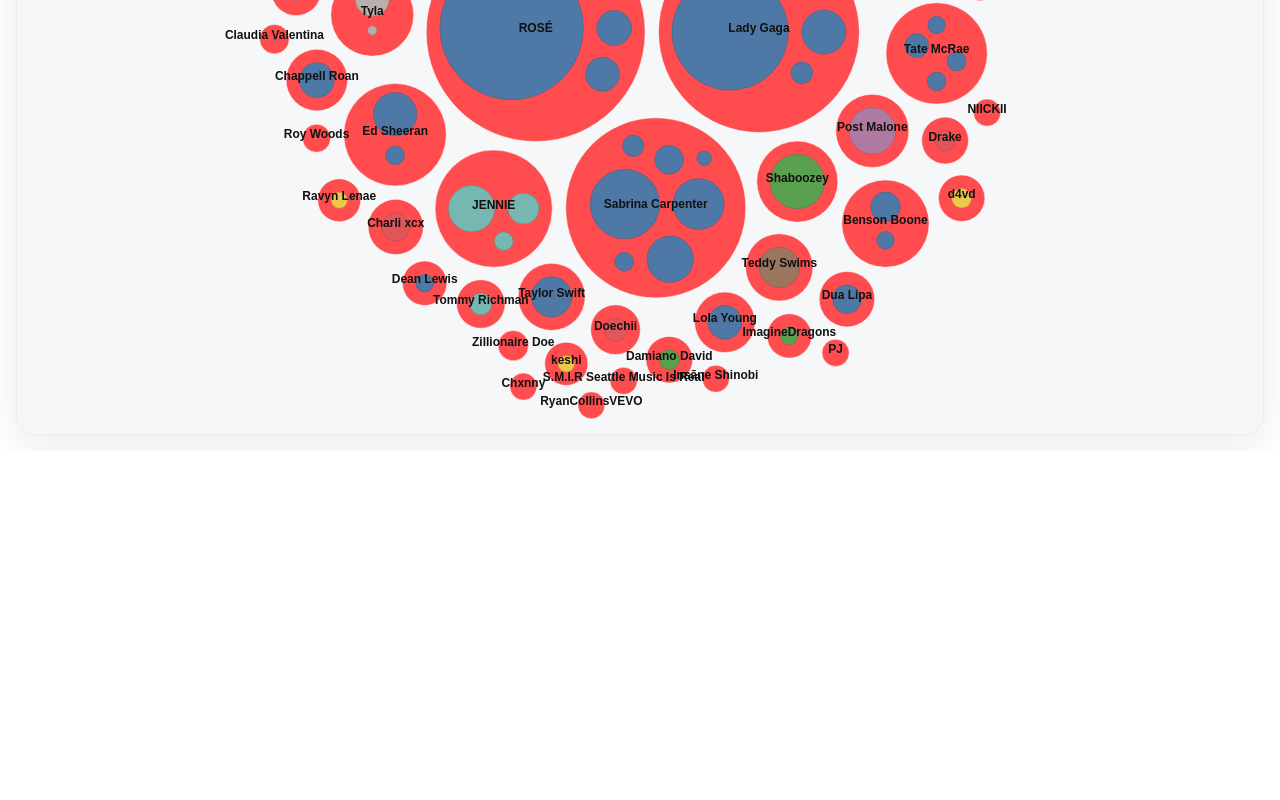
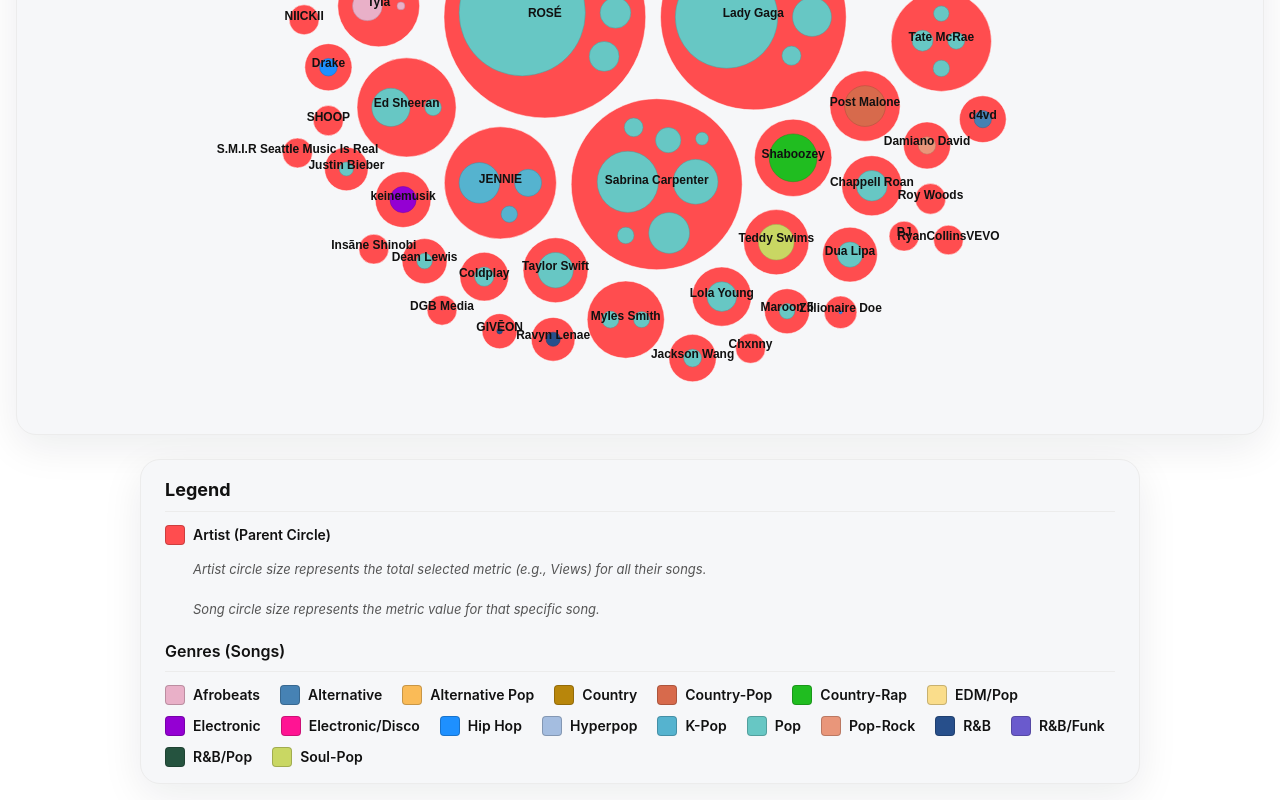
Before and after one commit to Ayushivvv/A4-CSC316, a plain HTML site: page index.html in a window 1280 px wide. Shown: the part 624-1424 px from the top of the page. Before the commit the page ends 1075 px from the top, so only its background shows below. Drawn offline with nearby package versions, Linux system fonts and the light colour scheme; a web font is replaced by a local one.

Commit message:
updated genre colors added a legend

```diff
--- a/css/style.css
+++ b/css/style.css
@@ -132,3 +132,71 @@
 .tooltip-unmute-button:hover {
     background-color: #e0e0e0;
 }
+
+/* --- Legend Styles --- */
+#legend-container {
+    width: 100%;
+    max-width: 1000px; /* Aligns with the visualization's effective width */
+    margin: 24px auto 0;
+    padding: 16px 24px;
+    background: var(--muted);
+    border: 1px solid var(--border);
+    border-radius: var(--radius);
+    box-shadow: var(--shadow);
+    font-family: var(--font);
+    box-sizing: border-box;
+}
+
+#legend-container h3, #legend-container h4 {
+    width: 100%;
+    margin: 0 0 12px 0;
+    border-bottom: 1px solid var(--border);
+    padding-bottom: 8px;
+    color: var(--text);
+}
+
+#legend-container h3 {
+    font-size: 18px;
+    font-weight: 700;
+}
+
+#legend-container h4 {
+    font-size: 16px;
+    font-weight: 600;
+    margin-top: 15px;
+}
+
+#legend-static-key,
+#legend-dynamic-genres {
+    display: flex;
+    flex-wrap: wrap;
+    gap: 10px 20px; /* Vertical and horizontal gap */
+}
+
+.legend-item {
+    display: flex;
+    align-items: center;
+    gap: 8px;
+    font-size: 14px;
+    font-weight: 600;
+    color: var(--text);
+}
+
+.legend-color-box {
+    width: 20px;
+    height: 20px;
+    border: 1px solid rgba(0,0,0,0.2);
+    border-radius: 4px;
+    display: inline-block;
+    flex-shrink: 0; /* Prevents shrinking in flex layout */
+}
+
+.legend-description {
+    width: 100%;
+    font-size: 13px;
+    font-style: italic;
+    color: #555;
+    margin: 5px 0 5px 0;
+    padding-left: 28px; /* Aligns with text of legend-item */
+    box-sizing: border-box;
+}
--- a/index.html
+++ b/index.html
@@ -46,6 +46,15 @@
 
 <main class="site-main">
     <section id="viz" aria-label="Zoomable circle packing visualization"></section>
+
+    <section id="legend-container">
+        <h3>Legend</h3>
+        <div id="legend-static-key">
+        </div>
+        <h4>Genres (Songs)</h4>
+        <div id="legend-dynamic-genres">
+        </div>
+    </section>
 </main>
 
 <div style="position: fixed; top: -9999px; left: -9999px;">
--- a/js/main.js
+++ b/js/main.js
@@ -2,6 +2,47 @@
 let chartData = null;
 // A global variable to hold the original flat CSV data
 let originalFlatData = null;
+
+// --- START OF MODIFICATION (Hard-coded Global Color Scale) ---
+// Define the domain (all 18 unique genres from the CSV)
+const genreDomain = [
+    'Afrobeats', 'Alternative', 'Alternative Pop', 'Country', 'Country-Pop',
+    'Country-Rap', 'EDM/Pop', 'Electronic', 'Electronic/Disco', 'Hip Hop',
+    'Hyperpop', 'K-Pop', 'Pop', 'Pop-Rock', 'R&B', 'R&B/Funk',
+    'R&B/Pop', 'Soul-Pop'
+];
+
+// Define the hard-coded range of 18 colors
+const genreRange = [
+
+    '#E9B0C8', // Afrobeats ()
+    '#4682B4', // Alternative ()
+    '#FABB57', // Alternative Pop ()
+    '#B8860B', // Country ()
+    '#D76A4C', // Country-Pop ()
+    '#20BD20', // Country-Rap ()
+    '#FADD8B', // EDM/Pop ()
+    '#9400D3', // Electronic ()
+    '#FF1493', // Electronic/Disco ()
+    '#1E90FF', // Hip Hop ()
+    '#A4BDE0', // Hyperpop ()
+    '#55B3CF', // K-Pop ()
+    '#67C7C4', // Pop ()
+    '#E9967A', // Pop-Rock ()
+    '#274F8B', // R&B
+    '#6A5ACD', // R&B/Funk
+    '#25533F', // R&B/Pop
+    '#C9D763' // Soul-Pop
+];
+
+// Create the single global color scale
+// Both renderChart and updateLegend will use this.
+const globalGenreColorScale = d3.scaleOrdinal()
+    .domain(genreDomain)
+    .range(genreRange)
+    .unknown("#808080"); // Fallback for any unknown genres
+// --- END OF MODIFICATION ---
+
 
 // rendering function (remains the same as before)
 function renderChart(d3, data) {
@@ -42,15 +83,14 @@
         const RED = "#ff4d4f";
         const WHITE = "#ffffff";
 
-        // --- MODIFICATION 1: Create a color scale for genres ---
-        // This scale will automatically assign a color to each unique genre string.
-        // We're using d3.schemeTableau10, a popular and clear color palette.
-        const color = d3.scaleOrdinal(d3.schemeTableau10);
+        // --- MODIFICATION: Use the new global, hard-coded color scale ---
+        const color = globalGenreColorScale;
+        // --- END OF MODIFICATION ---
 
         // Compute the layout. ( relies on new width/height)
         const pack = data => d3.pack()
             .size([width, height])
-            .padding(24)
+            .padding(30)
             (d3.hierarchy(data)
                 .sum(d => d.value)
                 .sort((a, b) => b.value - a.value));
@@ -68,26 +108,6 @@
                   margin: auto;
                   background: transparent;
                   cursor: pointer;`);
-
-        // Reposition some child nodes (Original logic)
-        root.each(d => {
-            if (d.children && d.children.length === 2) {
-                const [a, b] = d.children;
-                const offset = a.r + b.r + 10;
-                a.x = d.x;
-                b.x = d.x;
-                a.y = d.y - offset / 2;
-                b.y = d.y + offset / 2;
-            }
-            if (d.children && d.children.length === 4) {
-                const [a, b] = d.children;
-                const offset = a.r + b.r + 10;
-                a.x = d.x - 20;
-                b.x = d.x + 20;
-                a.y = d.y - offset / 4;
-                b.y = d.y + offset / 4;
-            }
-        });
 
         // Add a circle for each node.
         const node = svg.append("g")
@@ -131,18 +151,21 @@
                         tagsDisplay = tags.substring(0, 150) + '...';
                     }
 
+                    // --- START OF MODIFICATION (Genre in Tooltip) ---
                     // Create HTML string for the tooltip
                     const html = `
                         <img src="${d.data.thumbnail}" alt="${d.data.name}" style="width: 100%; max-width: 220px; display: block; margin-bottom: 8px; border-radius: 4px;">
                         <strong style="font-size: 14px; display: block; margin-bottom: 4px;">${d.data.name}</strong>
                         <div style="font-size: 12px; opacity: 0.9;">
                             <strong>Views:</strong> ${views}<br>
-                            <strong>Duration:</strong> ${d.data.duration || 'N/A'}
+                            <strong>Duration:</strong> ${d.data.duration || 'N/A'}<br>
+                            <strong>Genre:</strong> ${d.data.genre || 'N/A'}
                         </div>
                         <div style="font-size: 10px; opacity: 0.7; margin-top: 6px; max-height: 60px; overflow-y: auto; border-top: 1px solid #444; padding-top: 4px;">
                             <strong>Tags:</strong> ${tagsDisplay}
                         </div>
                     `;
+                    // --- END OF MODIFICATION (Genre in Tooltip) ---
 
                     showTip(html, event.clientX, event.clientY);
                 }
@@ -154,19 +177,40 @@
                 // Hide tooltip logic
                 hideTip();
             })
+
+            // --- START OF MODIFICATION (URL Click) ---
             .on("click", (event, d) => {
                 // Hide tooltip on click
                 hideTip();
-                // --- FIX for click ---
-                // Only allow zooming on parent nodes (artists) or zooming out
+
                 if (d.children) {
-                    if (focus !== d) (zoom(event, d), event.stopPropagation());
+                    // It's an artist (parent) circle
+                    if (focus !== d) { // Not already focused
+                        zoom(event, d); // Zoom in
+                        event.stopPropagation(); // Stop the click from bubbling to the SVG
+                    }
                 } else {
-                    // If it's a song, zoom out to the parent artist
-                    if (focus !== d.parent) (zoom(event, d.parent), event.stopPropagation());
+                    // It's a song (leaf) circle
+
+                    // Check if we are zoomed in to the parent artist
+                    if (focus === d.parent) {
+                        // User's new request: Open URL in new tab
+                        if (d.data.url) {
+                            window.open(d.data.url, '_blank');
+                        }
+                        // We must stop propagation, otherwise the click on the SVG
+                        // will fire and zoom us out to the root.
+                        event.stopPropagation();
+                    } else {
+                        // This is the old "fix" logic
+                        // If we're not zoomed in on the parent (e.g., we are at the root)
+                        // just zoom to the parent artist.
+                        zoom(event, d.parent);
+                        event.stopPropagation();
+                    }
                 }
-                // --- END OF FIX ---
             });
+        // --- END OF MODIFICATION (URL Click) ---
 
         // Add a label for each node.
         const label = svg.append("g")
@@ -286,7 +330,11 @@
                 thumbnail: d.thumbnail,
                 views: d.view_count, // Use the original view_count for display
                 duration: d.duration_string,
-                tags: d.tags
+                tags: d.tags,
+
+                // --- START OF MODIFICATION (Pass URL to hierarchy) ---
+                url: d.url // Pass the url for the click event
+                // --- END OF MODIFICATION (Pass URL to hierarchy) ---
             }))
             // --- END OF MODIFICATION 1 ---
         }))
@@ -326,9 +374,68 @@
         return true;
     });
 
+    // --- ADD THIS LINE ---
+    // Update the legend based on the newly filtered data
+    updateLegend(d3, filteredData);
+    // --- END OF ADDED LINE ---
+
     // 3. Process and Render - PASS THE METRIC
     processAndRender(d3, filteredData, filterMetric);
 }
+
+// --- NEW FUNCTION TO ADD ---
+// This function builds and updates the legend
+function updateLegend(d3, filteredData) {
+    const staticKeyMount = d3.select("#legend-static-key");
+    const dynamicGenreMount = d3.select("#legend-dynamic-genres");
+
+    // Clear previous legend items
+    staticKeyMount.html("");
+    dynamicGenreMount.html("");
+
+    // --- 1. Add Static Key (Artist Color & Size) ---
+
+    // Artist Color
+    const artistItem = staticKeyMount.append("div").attr("class", "legend-item");
+    artistItem.append("span")
+        .attr("class", "legend-color-box")
+        .style("background-color", "#ff4d4f"); // The RED from createChart
+    artistItem.append("span")
+        .text("Artist (Parent Circle)");
+
+    // Size Explanations
+    staticKeyMount.append("p")
+        .attr("class", "legend-description")
+        .text("Artist circle size represents the total selected metric (e.g., Views) for all their songs.");
+
+    staticKeyMount.append("p")
+        .attr("class", "legend-description")
+        .text("Song circle size represents the metric value for that specific song.");
+
+    // --- 2. Add Dynamic Genre Key ---
+
+    // --- MODIFICATION: Use the new global, hard-coded color scale ---
+    const colorScaleForLegend = globalGenreColorScale;
+    // --- END OF MODIFICATION ---
+
+    // Get all unique, defined genres from the filtered data
+    const genres = [...new Set(filteredData.map(d => d.genre))]
+        .filter(g => g) // Remove undefined or null genres
+        .sort();         // Sort alphabetically
+
+    // Create a legend item for each genre
+    genres.forEach(genre => {
+        const color = colorScaleForLegend(genre); // This will now pull from the hard-coded scale
+        const item = dynamicGenreMount.append("div").attr("class", "legend-item");
+        item.append("span")
+            .attr("class", "legend-color-box")
+            .style("background-color", color);
+        item.append("span")
+            .text(genre);
+    });
+}
+// --- END OF NEW FUNCTION ---
+
 
 // Load and process the CSV data
 d3.csv("data/youtube-top-100-songs-2025.csv").then(flatData => {
```
